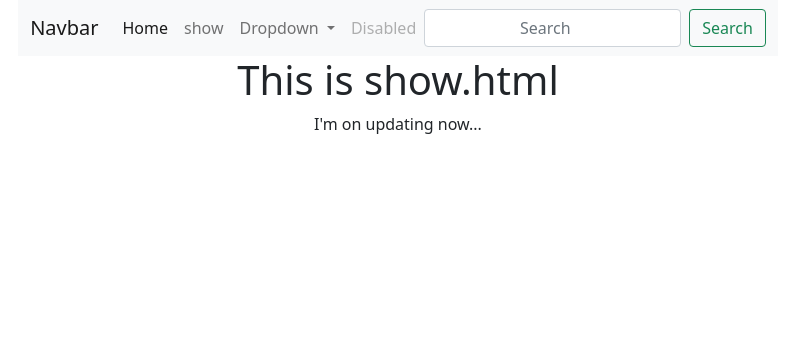
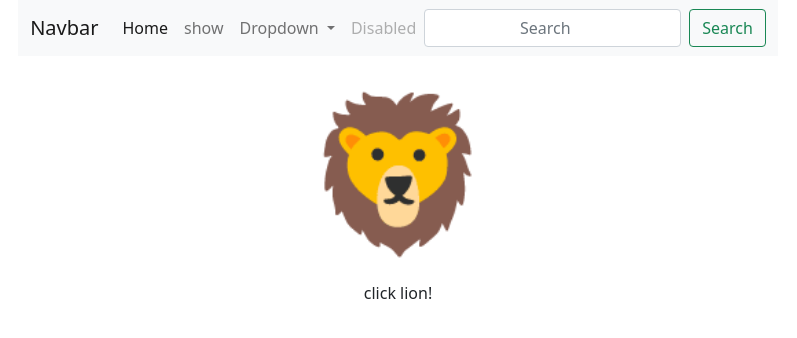
Before and after one commit to SJ-stk/sns-project, a Django app: page /show/ in a window 1280 px wide. Shown: the top 338 px of the page, without its empty margins (242-1039 px from the left). Run offline with Django 3.2, Linux system fonts and the light colour scheme.

Commit message:
update text

```diff
--- a/sns_project/main/templates/main/mainpage.html
+++ b/sns_project/main/templates/main/mainpage.html
@@ -12,7 +12,6 @@
     {% block content %}
     <header>
         <h1>자기소개</h1>
-        <div class="forfun"> <a href="http://www.dgulion.com/" target="_blank">🦁</a></div>
     </header>
     <table>
         <tr>
--- a/sns_project/main/templates/main/show.html
+++ b/sns_project/main/templates/main/show.html
@@ -10,8 +10,8 @@
 </head>
 <body>
     {% block content %}
-    <h1>This is show.html</h1>
-    <p>I'm on updating now...</p>
+    <div class="forfun"> <a href="http://www.dgulion.com/" target="_blank">🦁</a></div>
+    <p>click lion!</p>
     {% endblock %}
 </body>
 </html>
```
